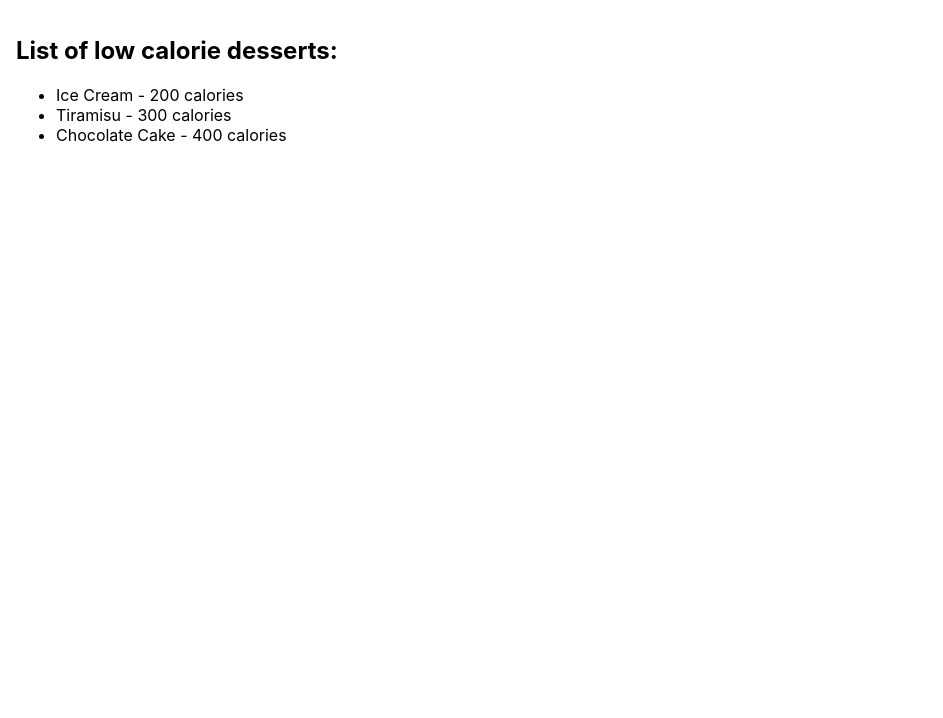
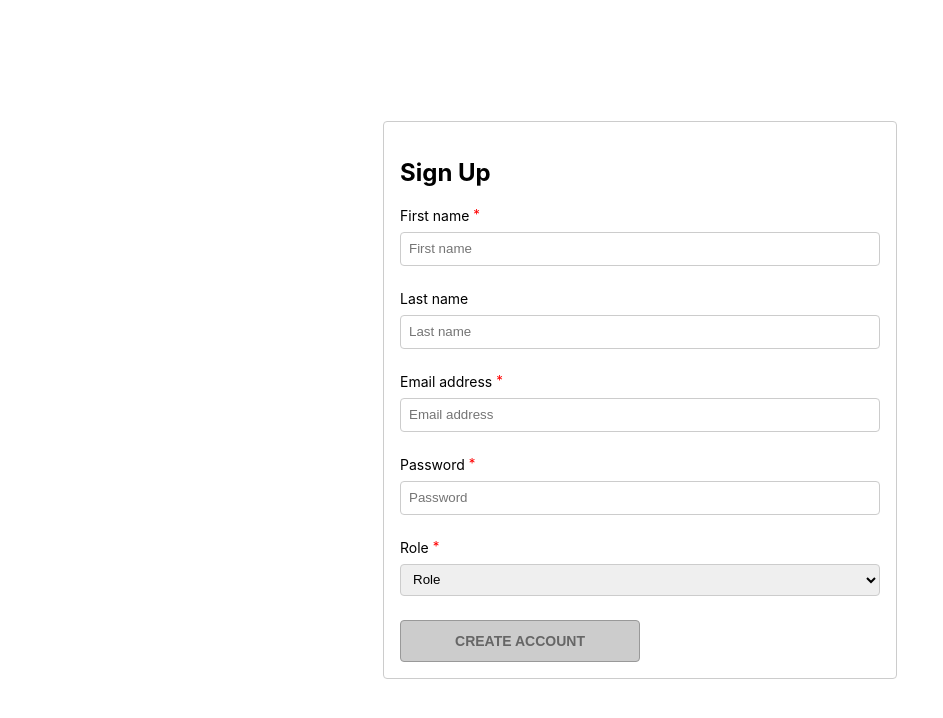
Before and after one commit to ByronLuke/META-ReactAdv, a React (Create React App) app: page / in a window 1280 px wide. Shown: the top 718 px of the page, without its empty margins (0-943 px from the left). Built offline with nearby package versions, Linux system fonts and the light colour scheme; the HTML template or start-up script is replaced by a standard one.

Commit message:
Controlled Forms example

```diff
--- a/src/App.css
+++ b/src/App.css
@@ -1,3 +1,78 @@
 .App {
+  display: flex;
+  flex: 1;
+  height: 100vh;
+  justify-content: center;
+  align-items: center;
+}
+
+fieldset {
+  display: flex;
+  width: 480px;
   padding: 16px;
+  border: 1px solid #ccc;
+  border-radius: 4px;
+  flex-direction: column;
 }
+
+label {
+  margin-bottom: 8px;
+  font-size: 14px;
+}
+
+sup {
+  color: red;
+  top: -2px;
+  font-size: 95%;
+  line-height: 0;
+  position: relative;
+  vertical-align: baseline;
+}
+
+input,
+select {
+  border-radius: 4px;
+  border: 1px solid #ccc;
+  height: 32px;
+  padding: 0 8px;
+}
+
+.Field {
+  position: relative;
+  padding-bottom: 24px;
+  display: flex;
+  flex-direction: column;
+}
+
+.FieldError {
+  position: absolute;
+  bottom: -6px;
+  color: red;
+  font-size: 12px;
+}
+
+.Row {
+  display: flex;
+  flex-direction: row;
+}
+
+button {
+  padding: 12px;
+  width: 240px;
+  border-radius: 4px;
+  border: 1px solid #ccc;
+  background-color: darkblue;
+  color: white;
+  text-transform: uppercase;
+  font-size: 14px;
+  font-weight: bold;
+  cursor: pointer;
+}
+
+button:disabled,
+button[disabled] {
+  border: 1px solid #999999;
+  background-color: #cccccc;
+  color: #666666;
+  cursor: not-allowed;
+}
--- a/src/App.js
+++ b/src/App.js
@@ -1,34 +1,97 @@
 import "./App.css";
-import DessertsList from "./DessertsList";
+import { useState } from "react";
+import { validateEmail } from "./utils";
 
-const desserts = [
-  {
-    name: "Chocolate Cake",
-    calories: 400,
-    createdAt: "2022-09-01",
-  },
-  {
-    name: "Ice Cream",
-    calories: 200,
-    createdAt: "2022-01-02",
-  },
-  {
-    name: "Tiramisu",
-    calories: 300,
-    createdAt: "2021-10-03",
-  },
-  {
-    name: "Cheesecake",
-    calories: 600,
-    createdAt: "2022-01-04",
-  },
-];
+const PasswordErrorMessage = (e) => {
+  return (
+    <p className="FieldError">Password should have at least 8 characters</p>
+  );
+};
 
 function App() {
+  const [firstName, setFirstName] = useState("");
+  const [lastName, setLastName] = useState("");
+  const [email, setEmail] = useState("");
+  const [password, setPassword] = useState({
+    value: "",
+    isTouched: false,
+  });
+  const [role, setRole] = useState("role");
+
+  const getIsFormValid = () => {
+    // Implement this function
+    return (
+      firstName && lastName && validateEmail(email) && password.value >=8 && role !== "role"
+    );
+  };
+
+  const clearForm = () => {
+    setFirstName("")
+    setLastName("")
+    setEmail("")
+    setPassword(
+      {
+        value: "",
+        isTouched: false
+      }
+    )
+    setRole("role")
+  };
+
+  const handleSubmit = (e) => {
+    e.preventDefault()
+    alert("Account created!");
+    clearForm();
+  };
+
   return (
     <div className="App">
-      <h2>List of low calorie desserts:</h2>
-      <DessertsList data={desserts} />
+      <form onSubmit={handleSubmit}>
+        <fieldset>
+          <h2>Sign Up</h2>
+          <div className="Field">
+            <label>
+              First name <sup>*</sup>
+            </label>
+            <input placeholder="First name" value={firstName} onChange={ (e)=>setFirstName(e.target.value)}/>
+          </div>
+          <div className="Field">
+            <label>Last name</label>
+            <input placeholder="Last name" value={lastName} onChange={(e)=>setLastName(e.target.value)}/>
+          </div>
+          <div className="Field">
+            <label>
+              Email address <sup>*</sup>
+            </label>
+            <input placeholder="Email address" value={email} onChange={(e)=>setEmail(e.target.value)}/>
+          </div>
+          <div className="Field">
+            <label>
+              Password <sup>*</sup>
+            </label>
+            <input placeholder="Password"
+            value={password.value}
+            onChange={(e)=>setPassword({...password, value: e.target.value})}
+            onBlur={()=> setPassword({...password, isTouched: true})} />
+            {password.isTouched && password.value.length < 8 ? (
+              <PasswordErrorMessage></PasswordErrorMessage>
+            ) : null}
+          </div>
+          <div className="Field">
+            <label>
+              Role <sup>*</sup>
+            </label>
+            <select onChange={(e)=>setRole(e.target.value)} value={role}>
+              <option value="role" >Role</option>
+              <option value="individual" >Individual</option>
+              <option value="business"> Business</option>
+            </select>
+          </div>
+          <button type="submit" disabled={!getIsFormValid()}>
+            Create account
+          </button>
+        </fieldset>
+      </form>
     </div>
   );
 }
--- /dev/null
+++ b/src/utils.js
@@ -0,0 +1,7 @@
+export const validateEmail = (email) => {
+    return String(email)
+      .toLowerCase()
+      .match(
+        /^(([^<>()[\]\\.,;:\s@"]+(\.[^<>()[\]\\.,;:\s@"]+)*)|(".+"))@((\[[0-9]{1,3}\.[0-9]{1,3}\.[0-9]{1,3}\.[0-9]{1,3}\])|(([a-zA-Z\-0-9]+\.)+[a-zA-Z]{2,}))$/
+      );
+  };
```
